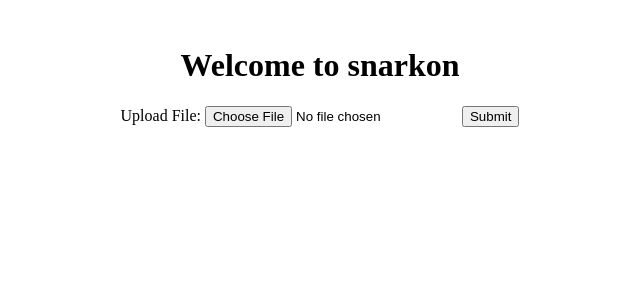
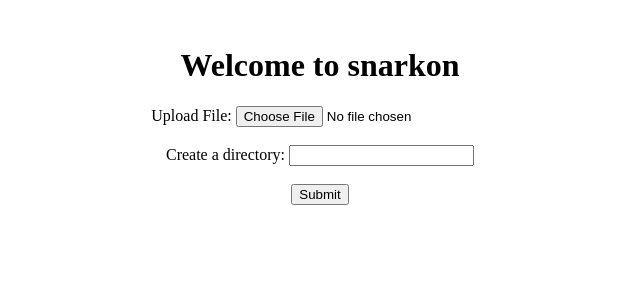
Before and after one commit to albrazeau/BucketView, a Flask app: page /explorer/1 in a window 1280 px wide. Shown: the top 300 px of the page, without its empty margins (320-960 px from the left). Run offline with Flask 2, Linux system fonts and the light colour scheme; parts of the project's set-up code (start-up, migrations or seed data) failed here and were passed over; some libraries are stand-ins or nearby versions.

Commit message:
add ability to create a directory

```diff
--- a/app/main.py
+++ b/app/main.py
@@ -1,6 +1,6 @@
 from flask import Flask, redirect, url_for, send_file, request, flash, render_template
 from werkzeug.utils import secure_filename
-from wtforms import Form, FileField, validators
+from wtforms import Form, FileField, validators, TextField
 import pathlib as pl
 import os
 from modules import mount_bkt
@@ -16,7 +16,8 @@ print = partial(print, flush=True)
 
 
 class ReusableForm(Form):
-    input_file = FileField("input_file:", validators=[validators.DataRequired()])
+    input_file = FileField("input_file:")  # , validators=[validators.DataRequired()])
+    create_dir = TextField("create_dir:")
 
 
 def dir_contents(pth: pl.Path):
@@ -53,6 +54,13 @@ def explorer():
         return render_template("main.html", form=form, bucket_content=bucket_content, aws_bucket=AWS_BUCKET)
 
     else:
+        create_dir = request.form["create_dir"]
+        if create_dir:
+            new_dir = os.path.join(str(dir_path), create_dir)
+            os.mkdir(new_dir)
+            flash(f"Successfully created {create_dir}")
+            return redirect(request.url)
+
         input_file = request.files["input_file"]
         filename = secure_filename(input_file.filename)
         inputfile = os.path.join(str(dir_path), filename)
--- a/app/templates/main.html
+++ b/app/templates/main.html
@@ -41,6 +41,10 @@
             <div class="form-group">
                 <label for="input_file">Upload File:</label>
                 <input type="file" class="custom-file-label" id="input_file" name="input_file">
+                <br><br>
+                <label for="create_dir">Create a directory:</label>
+                <input type="text" class="form-control" id="create_dir" name="create_dir">
+                <br><br>
                 <button type="submit" class="btn btn-success">Submit</button>
                 <br><br>
             </div>
```
